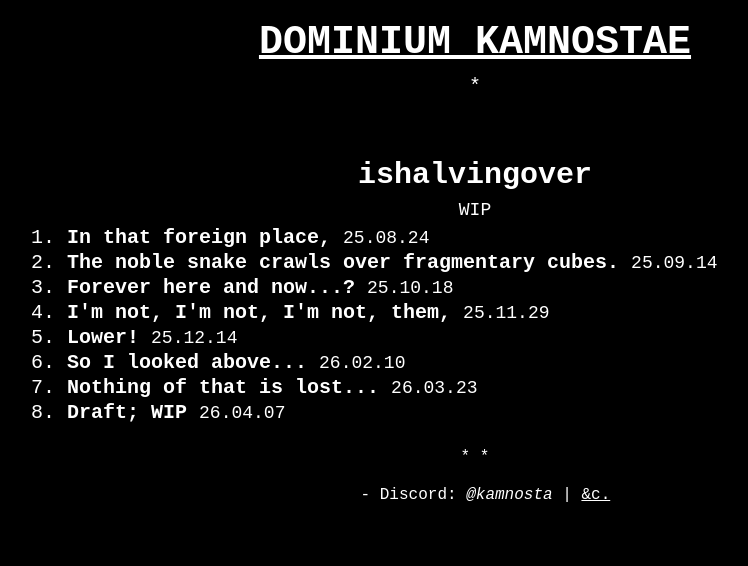
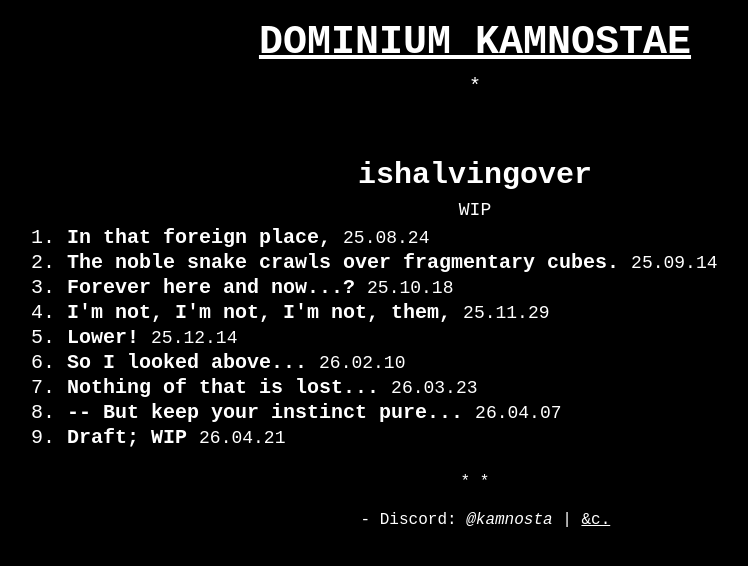
Before and after one commit to kamnosta/kamnosta.github.io, a Jekyll site: the page built from col_indexes/ishalvingover_index.md, in a window 1280 px wide. Shown: the top 566 px of the page, without its empty margins (165-913 px from the left). Built offline with Jekyll 4.4.1, drawn with Linux system fonts in a browser that asks for light colours.

Commit message:
iho9 start

```diff
--- a/_ishalvingover/26-04-07-8.md
+++ b/_ishalvingover/26-04-07-8.md
@@ -1,7 +1,7 @@
 ---
 title: Ishalvingover -8-
 
-firstverse: "Draft; WIP"
+firstverse: "-- But keep your instinct pure..."
 ---
 
 <h3 class="text-align-center">The Physiologie of the Halved.</h3>
@@ -15,5 +15,11 @@
 
 ![/imgs_ishalvingover/260416_iho_phy_walknarrow.png](/imgs_ishalvingover/260416_iho_phy_walknarrow.png)
 
+<p class="text-align-center asterism">⁂</p>
+
+<p class="text-align-center">
 -- But keep your instinct pure...<br>
 Always pose your claws outward!<br>
+</p>
+
+<p class="text-align-center">* * *<br><i>26.04.19</i></p>
```
Also changed, not shown: _ishalvingover/26-04-21-9.md (added, +8 -0 lines).
